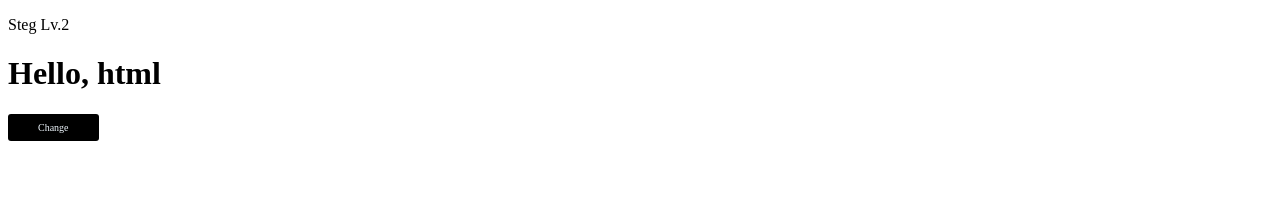
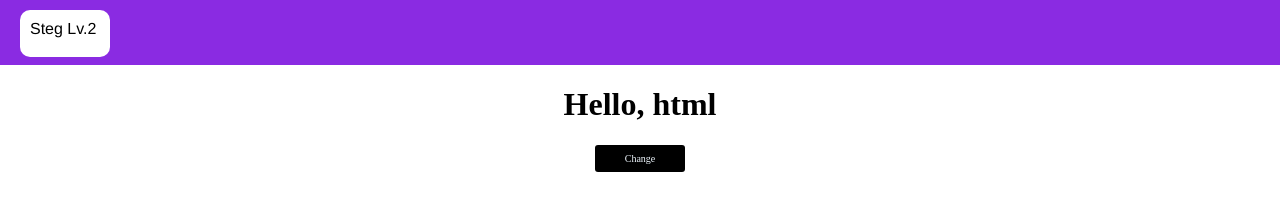
Before and after one commit to reiji-0720/vivaruckk17.github.io, a plain HTML site: page Lv2/index.html in a window 1280 px wide. Drawn offline with nearby package versions, Linux system fonts and the light colour scheme.

Commit message:
Update pigahaku.css

```diff
--- a/Lv2/pigahaku.css
+++ b/Lv2/pigahaku.css
@@ -1,3 +1,45 @@
+body{
+  margin: 0 auto;
+  text-align: center;
+}
+.header-main{
+    height: 65px;
+    margin: 0 auto;
+    width: 100%;
+    background-color:blueviolet;
+    position:fixed;
+    top:0;
+    z-index:10;
+}
+.header-logo{
+  margin-top: 5px;
+  margin-left: 20px;
+  width: 90px;
+  height: 20px;
+  text-align: left;
+  padding: 0 0 20px 0;
+  background-color: white;
+  border-radius: 10px;
+  transition: all 0.1s;
+  box-shadow:0 7px white ;
+}
+.headre-logo:hover {
+  background-color: firebrick;
+}
+.header-logo:active{
+  position: relative;
+  top: 5px;
+  box-shadow: none;
+}
+.header-logo p{
+  font-family: 'Franklin Gothic Medium', 'Arial Narrow', Arial, sans-serif;
+  padding-top: 10px;
+  margin-left: 10px;
+  margin-top: 10px;
+}
+.main{
+  padding-top:65px;
+}
 .text{
   display: inline-block;
   cursor: pointer;
@@ -6,4 +48,14 @@
   border-radius: 3px;
   color:aliceblue;
   font-size: 10px;
+  transition: all 0.1s;
+  box-shadow:0 7px white ;
 }
+.text:hover {
+  background-color: firebrick;
+}
+.text:active{
+  position: relative;
+  top: 5px;
+  box-shadow: none;
+}
```
